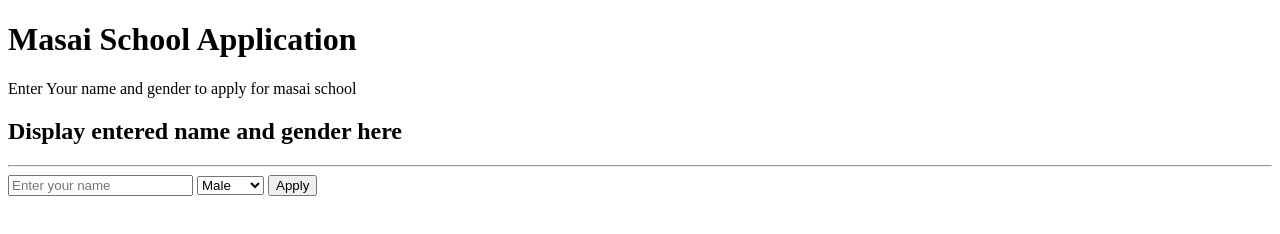
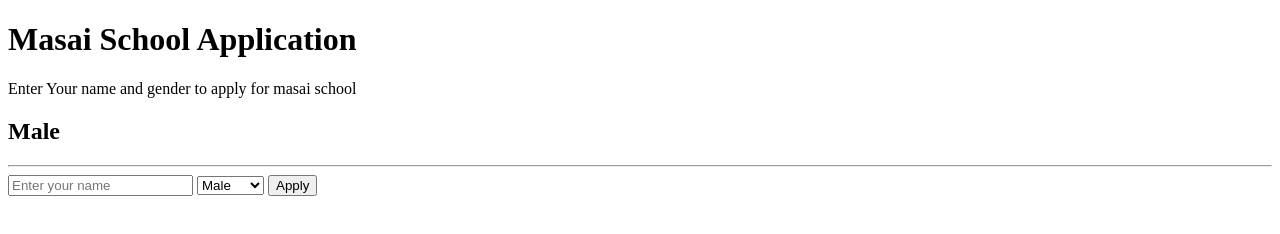
Before and after one commit to Jitesh2604/Cap-DOM1, a plain HTML site: page masai.html in a window 1280 px wide. Both pictures are taken after a click on the button "Apply". Drawn offline with Linux system fonts and the light colour scheme.

Commit message:
added DOM-1 assignmrnt

```diff
--- a/masai.html
+++ b/masai.html
@@ -19,10 +19,10 @@
 <script>
     var gender = document.getElementById("gender");
     var display = document.getElementById("display");
-    let name = document.getElementById("name").value;
+    let name = document.getElementById("name");
     function show()
         {
-            // display.innerText = name.value;
-            console.log(name)
+            display.innerText = name.value+" "+gender.value;
+            // console.log(name)
         }
 </script>
```
